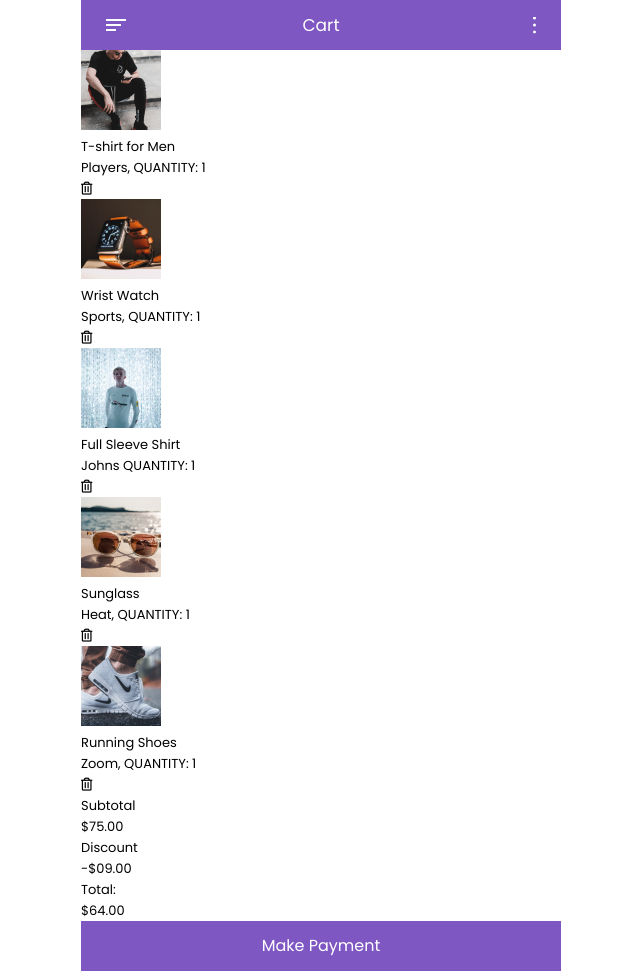
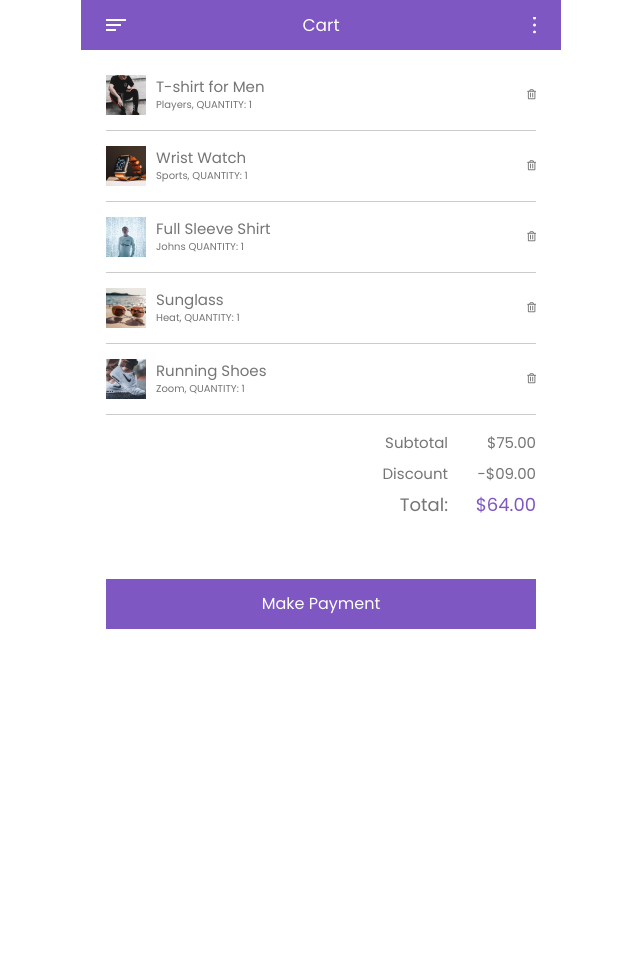
Before and after one commit to bookhabit/Figma_to_HTML, a plain HTML site: page cart.html in a window 1280 px wide. Shown: the whole page, without its empty margins (319-959 px from the left). After the commit the page ends 800 px from the top, so only its background shows below. Drawn offline with Linux system fonts and the light colour scheme.

Commit message:
장바구니 CART CSS작성

```diff
--- a/css/common.css
+++ b/css/common.css
@@ -16,6 +16,11 @@ body{
     box-sizing: border-box;
 }
 
+main{
+    width: 100%;
+    padding:25px;
+    box-sizing: border-box;
+}
 
 
 /* ------------- TYPOGRAPHY ------------- */
--- a/css/default.css
+++ b/css/default.css
@@ -193,3 +193,58 @@ header img{
     line-height: 21px;
     color: #757575;
 }
+
+/* -------------CART------------- */
+.cart_list li{
+    display: flex;
+    justify-content: space-between;
+    align-items: center;
+    padding-bottom: 15px;
+    margin-bottom: 15px;
+    border-bottom: 1px solid #CCCCCC;
+}
+
+.cart_list_info{
+    flex: 1;
+    margin-left: 10px;
+}
+
+.cart_list li img{
+    width: 40px;
+}
+
+.cart_list_info h3{
+    font-size: 15px;
+    line-height: 20px;
+    color: #757575;
+}
+
+.cart_list_info p, .del_icon{
+    font-size: 10px;
+    line-height: 16px;
+    color: #757575;
+}
+
+.cart_price li{
+    display: flex;
+    justify-content: flex-end;
+    font-size: 15px;
+    line-height: 25px;
+    color: #757575;
+    margin-bottom: 6px;
+}
+
+.cart_price p {
+    width: 88px;
+    text-align: right;
+}
+
+.cart_price li:last-child{
+    font-size: 18px;
+    line-height: 25px;
+    margin-bottom: 62px;
+}
+
+.cart_price li:last-child p {
+    color: #7E57C2;
+}
```
